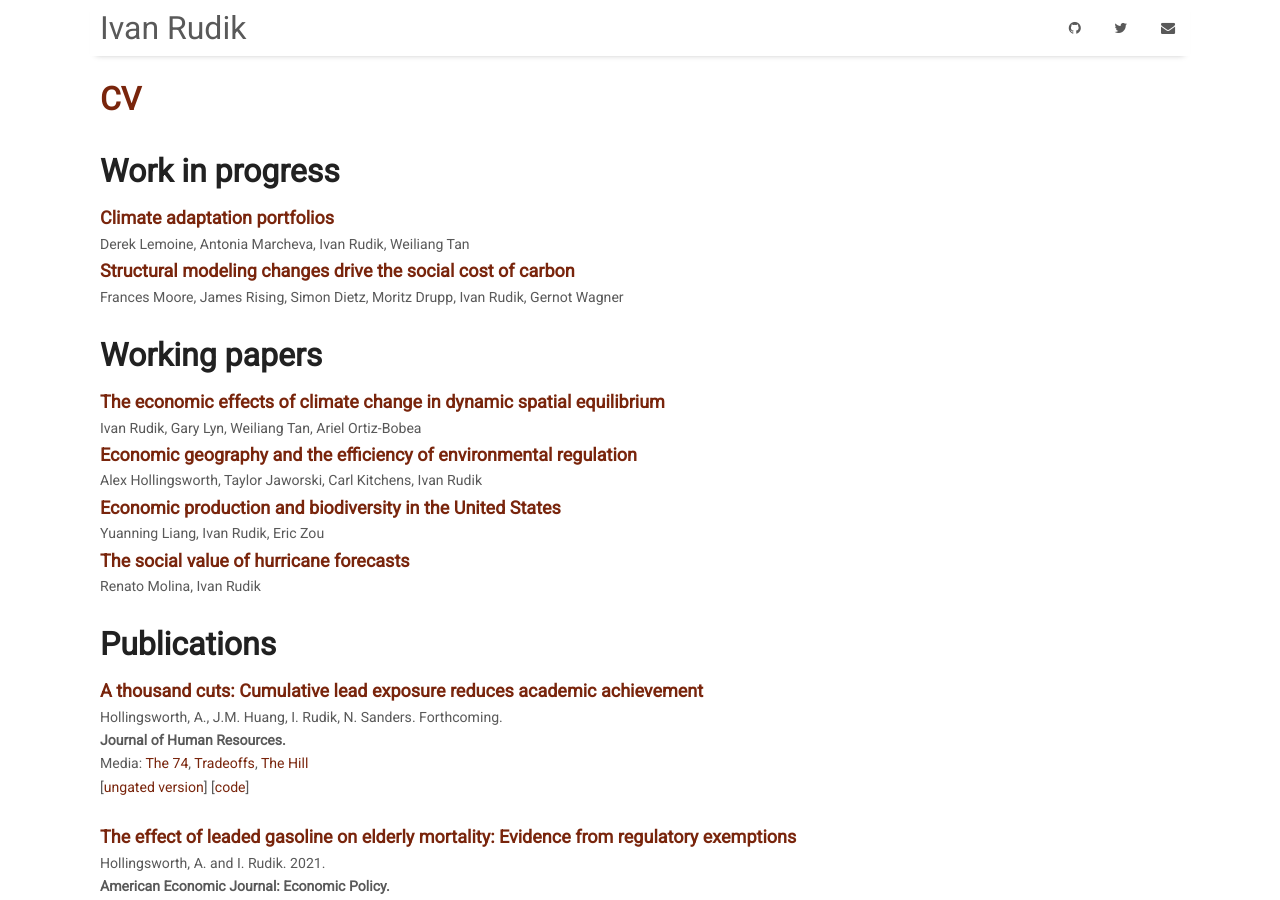
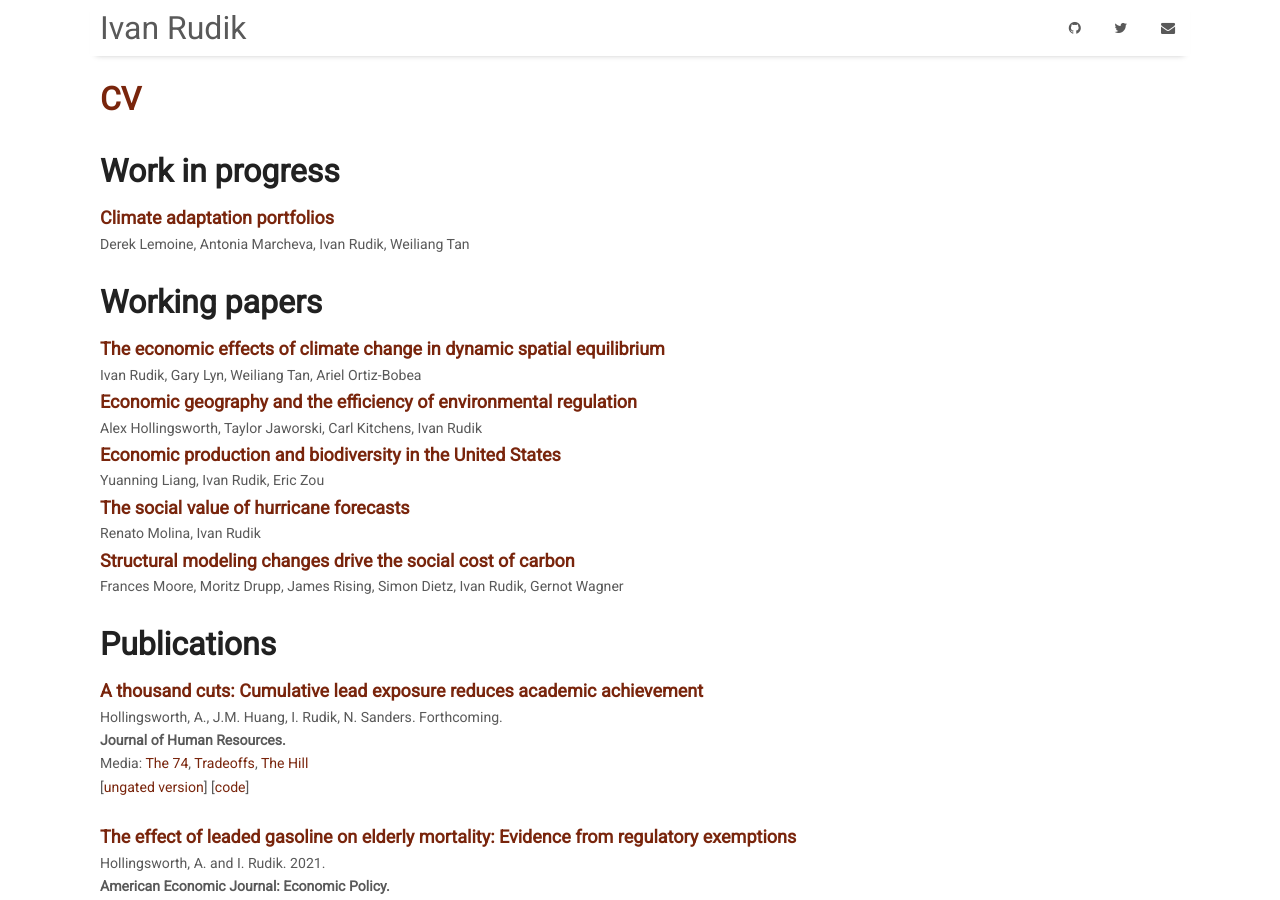
Before and after one commit to irudik/irudik.github.io, a Jekyll site: the page built from index.md, in a window 1280 px wide and 900 px high, scrolled down 322 px. Built offline with Jekyll 4.4.1, drawn with Linux system fonts in a browser that asks for light colours; nearby versions of some CDN libraries; part of the change alters nothing that is shown.

```diff
--- a/index.md
+++ b/index.md
@@ -28,9 +28,6 @@ tags:
 ### Climate adaptation portfolios
 Derek Lemoine, Antonia Marcheva, Ivan Rudik, Weiliang Tan
 
-### Structural modeling changes drive the social cost of carbon
-Frances Moore, James Rising, Simon Dietz, Moritz Drupp, Ivan Rudik, Gernot Wagner
-
 # Working papers
 
 ### [The economic effects of climate change in dynamic spatial equilibrium](https://osf.io/preprints/socarxiv/usghb)
@@ -44,6 +41,9 @@ Yuanning Liang, Ivan Rudik, Eric Zou
 
 ### [The social value of hurricane forecasts](https://osf.io/preprints/socarxiv/sqtjr)
 Renato Molina, Ivan Rudik
+
+### Structural modeling changes drive the social cost of carbon
+Frances Moore, Moritz Drupp, James Rising, Simon Dietz, Ivan Rudik, Gernot Wagner
 
 # Publications
 ### [A thousand cuts: Cumulative lead exposure reduces academic achievement](https://www.nber.org/papers/w28250)
```
